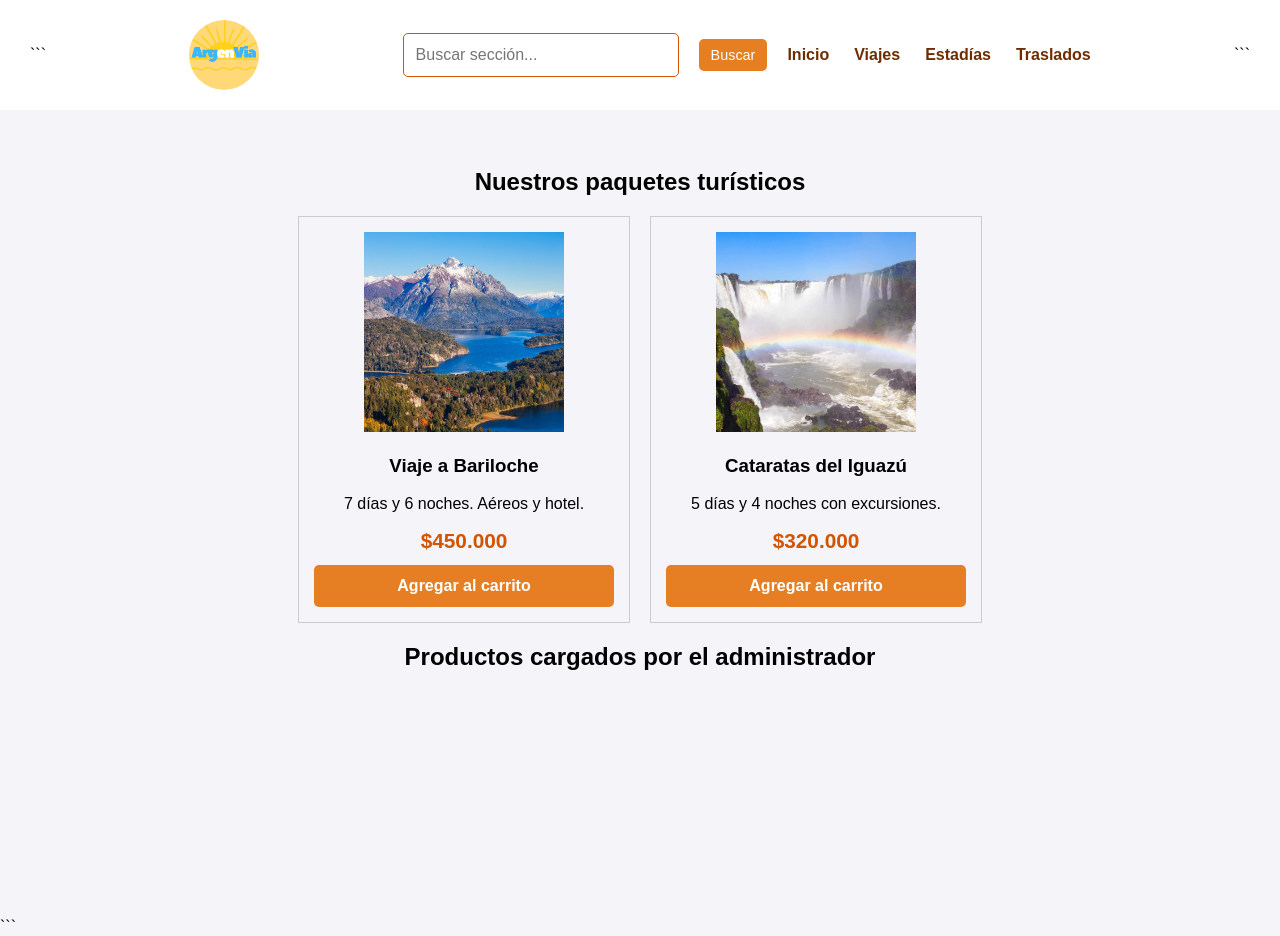
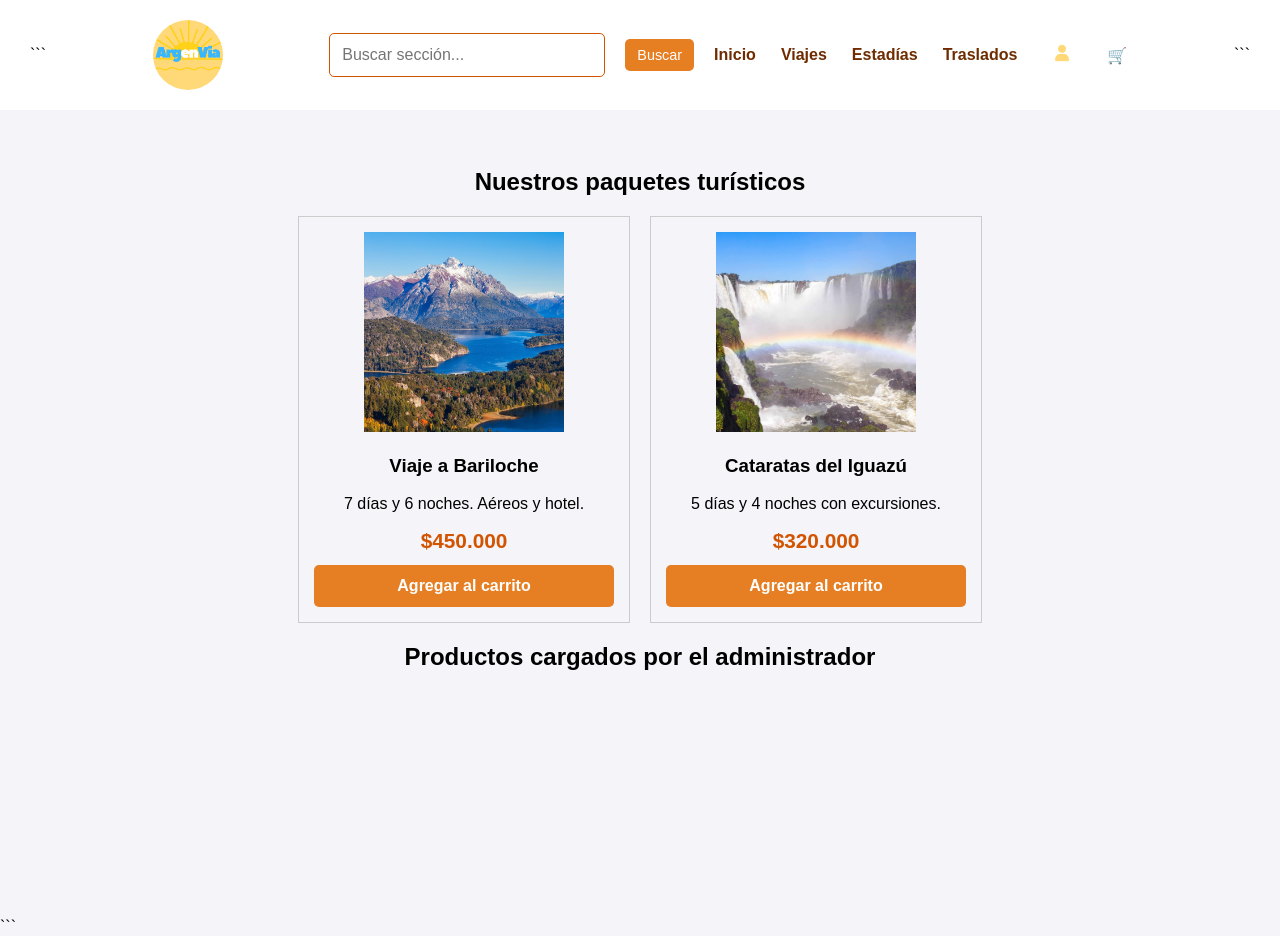
Before and after one commit to lourdes222/olimpiadas2026, a website built with Vite: page viajes.html in a window 1280 px wide. Built offline with nearby package versions, Linux system fonts and the light colour scheme.

Commit message:
Add files via upload

```diff
--- a/viajes.html
+++ b/viajes.html
@@ -38,13 +38,16 @@
     <li><a href="estadias.html">Estadías</a></li>
     <li><a href="traslados.html">Traslados</a></li>
 
+    <li><a href="registro.html"><img src="registro.png" alt="Registro" class="icono-menu"></a>
+  </li>
+    <li>
+        <a href="carrito.html">
+                🛒
+        </a></li>
+
     <li id="adminLink" hidden>
         <a href="admin.html">
              Panel de Admin
-        </a>
-
-        <a href="carrito.html">
-                🛒
         </a>
     </li>
   </ul>
```
Also changed, not shown: admin.html (+6 -4 lines), carrito.html (+3 -0 lines), estadias.html (+6 -4 lines), index.html (+7 -7 lines), traslados.html (+6 -4 lines).
